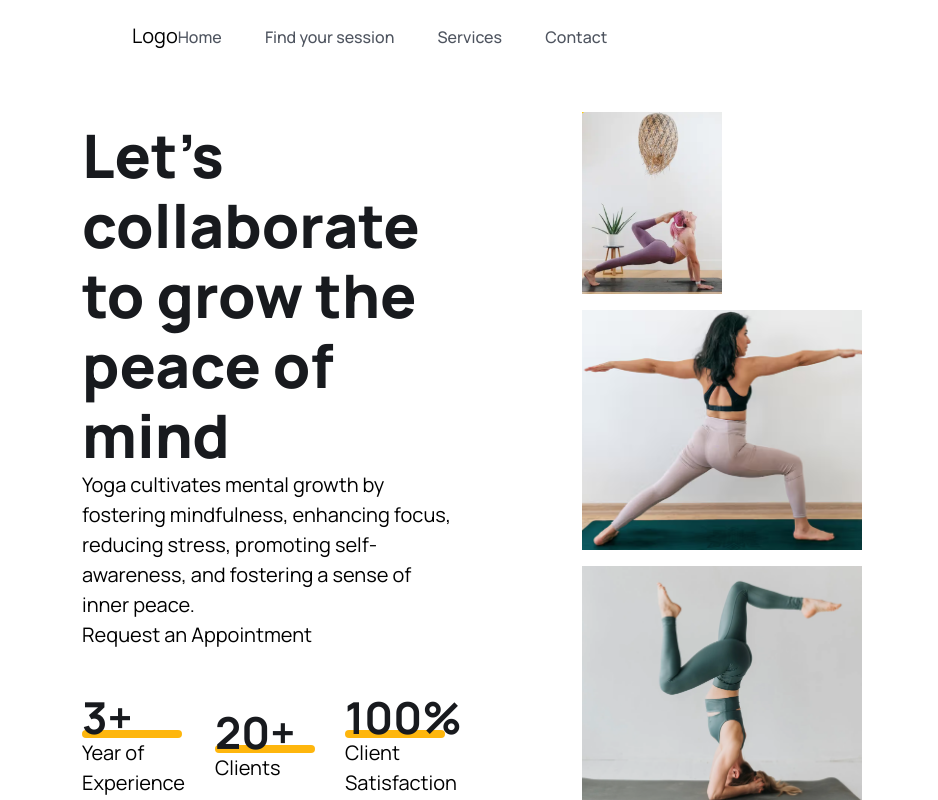
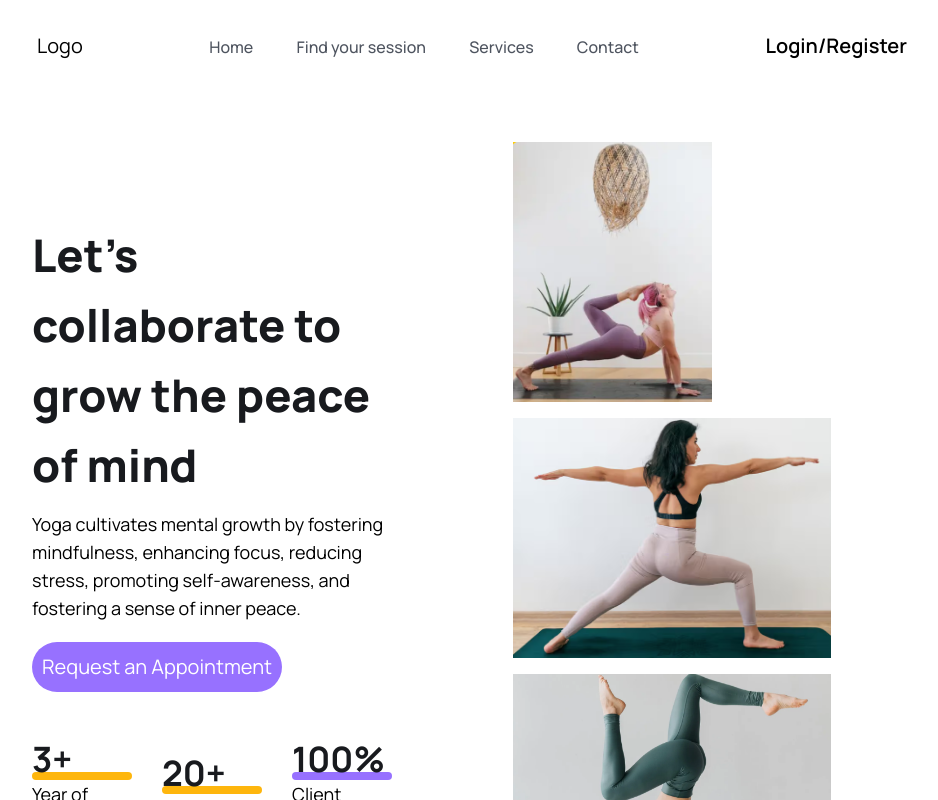
Before and after one commit to bhandaripawan8/Yoga-MERN, a React (Vite) app in the folder frontend/: page / in a window 1280 px wide. Shown: the top 800 px of the page, without its empty margins (168-1106 px from the left). Built offline with nearby package versions, Linux system fonts and the light colour scheme.

Commit message:
hero page redesigned with framer motion animation

```diff
--- a/frontend/package.json
+++ b/frontend/package.json
@@ -11,6 +11,7 @@
   },
   "dependencies": {
     "@fortawesome/fontawesome-free": "^6.5.1",
+    "framer-motion": "^11.1.7",
     "react": "^18.2.0",
     "react-dom": "^18.2.0",
     "react-icons": "^5.0.1",
--- a/frontend/src/App.jsx
+++ b/frontend/src/App.jsx
@@ -5,7 +5,7 @@ import Layout from './layout/Layout';
 
 
 const App = () => {
-  return <div className='text-[20px] mx-[250px]'>
+  return <div className='text-[20px] mx-[200px]'>
       <Layout/>
 </div>
 };
--- /dev/null
+++ b/frontend/src/Pages/Home.css
@@ -0,0 +1,12 @@
+/* .heroHeader {
+    animation: fadeInAnimation 1.5s ease-in forwards;
+}
+
+@keyframes fadeInAnimation{
+    from{
+        opacity: 0;
+    }
+    to{
+        opacity: 1;
+    }
+} */
--- a/frontend/src/Pages/Home.jsx
+++ b/frontend/src/Pages/Home.jsx
@@ -1,56 +1,124 @@
-import React from 'react';
-import hero1 from '../assets/images/hero1.png';
-import hero2 from '../assets/images/hero2.png';
-import hero3 from '../assets/images/hero3.png';
-import icons1 from '../assets/images/icon01.png'
-import AboutMe from '../components/Aboutme';
-import PricingPlans from '../components/Pricing';
-import Services from './Services';
-import Testimonials from '../components/Testimonials';
-import Contact from '../components/Contact';
+import React from "react";
+import hero1 from "../assets/images/hero1.png";
+import hero2 from "../assets/images/hero2.png";
+import hero3 from "../assets/images/hero3.png";
+import icons1 from "../assets/images/icon01.png";
+import AboutMe from "../components/Aboutme";
+import PricingPlans from "../components/Pricing";
+import Services from "./Services";
+import Testimonials from "../components/Testimonials";
+import Contact from "../components/Contact";
+import "./Home.css";
+import { motion } from "framer-motion";
 
 const Home = () => {
   return (
     <>
-      <section className='hero__section pt-[60px] 2xl:h-[800px]'>
+      <section className="hero__section pt-[80px] 2xl:h-[700px]">
         <div className="container flex justify-between gap-4">
-        <div className='flex flex-col lg:flex-row gap-[120px] items-center justify-between'>
-          <div className='lg:w-[570px]'>
-            <h1 className='text-[36px] leading-[46px] text-headingColor font-[800] md:text-[60px] md:leading-[70px]'>Let's collaborate to grow the peace of mind</h1>
-            <p className='text__para'>Yoga cultivates mental growth by fostering mindfulness, enhancing focus, reducing stress, promoting self-awareness, and fostering a sense of inner peace.</p>
-            <button className='btn mb-10'>Request an Appointment</button>
+          <div className="flex flex-col lg:flex-row gap-[120px] items-center justify-between">
+            <div className="lg:w-[570px]">
+              <motion.h1
+                className="text-lg text-headingColor font-[800] md:text-[45px] md:leading-[70px] heroHeader"
+                initial={{ opacity: 0 }}
+                animate={{ opacity: 1 }}
+                transition={{ duration: 1, ease: "easeInOut" }}
+              >
+                Let's collaborate to grow the peace of mind
+              </motion.h1>
+              <motion.p
+                className="heroHeader mt-[10px] text-lg"
+                initial={{ opacity: 0 }}
+                animate={{ opacity: 1 }}
+                transition={{ duration: 1, ease: "easeInOut" }}
+              >
+                Yoga cultivates mental growth by fostering mindfulness,
+                enhancing focus, reducing stress, promoting self-awareness, and
+                fostering a sense of inner peace.
+              </motion.p>
+              <div className="hover:bg-grey-500">
+                <motion.button
+                  className=" bg-purpleColor text-white rounded-full my-[20px] p-[10px] hover:bg-grey-200"
+                  initial={{ x: "70px" }}
+                  animate={{ x: 0 }}
+                  transition={{ duration: 2, ease: "easeInOut" }}
+                >
+                  Request an Appointment
+                </motion.button>
+              </div>
               {/* Client counter section */}
-            <div className='flex flex-col lg:flex-row items-center gap-5 lg:gap-[30px] mt-5 lg:mt-0'>
+              <div className="flex flex-col lg:flex-row items-center gap-5 lg:gap-[30px] lg:mt-5">
                 {/* Year of Experience */}
                 <div>
-                <h2 className='text-[35px] leading-[56px] lg:text-[44px] lg:leading-[54px] font-[700] text-headingColor'>3+</h2>
-                <span className='w-[100px] h-2 bg-yellowColor rounded-full block mt-[-14px]'></span>
-                <p className='text__para'>Year of Experience</p>
+                  <motion.h2
+                    className="text-[35px] leading-[56px] lg:text-[35px] lg:leading-[54px] font-[700] text-headingColor"
+                    initial={{ opacity: 0 }}
+                    animate={{ opacity: 1 }}
+                    transition={{ duration: 1, ease: "easeInOut" }}
+                  >
+                    3+
+                  </motion.h2>
+                  <span className="w-[100px] h-2 bg-yellowColor rounded-full block mt-[-14px]"></span>
+                  <motion.p className="text-lg">Year of Experience</motion.p>
                 </div>
                 {/* Clients */}
                 <div>
-                <h2 className='text-[35px] leading-[56px] lg:text-[44px] lg:leading-[54px] font-[700] text-headingColor'>20+</h2>
-                <span className='w-[100px] h-2 bg-yellowColor rounded-full block mt-[-14px]'></span>
-                <p className='text__para'>Clients</p>
+                  <motion.h2
+                    className="text-[35px] leading-[56px] lg:text-[35px] lg:leading-[54px] font-[700] text-headingColor"
+                    initial={{ opacity: 0 }}
+                    animate={{ opacity: 1 }}
+                    transition={{ duration: 1, ease: "easeIn" }}
+                  >
+                    20+
+                  </motion.h2>
+                  <span className="w-[100px] h-2 bg-yellowColor rounded-full block mt-[-14px]"></span>
+                  <p className="text-lg">Clients</p>
                 </div>
                 {/* Client Satisfaction */}
                 <div>
-                <h2 className='text-[35px] leading-[56px] lg:text-[44px] lg:leading-[54px] font-[700] text-headingColor'>100%</h2>
-                <span className='w-[100px] h-2 bg-yellowColor rounded-full block mt-[-14px]'></span>
-                <p className='text__para'>Client Satisfaction</p>
+                  <motion.h2
+                    className="text-[35px] leading-[56px] lg:text-[35px] lg:leading-[54px] font-[700] text-headingColor"
+                    initial={{ opacity: 0 }}
+                    animate={{ opacity: 1 }}
+                    transition={{ duration: 1, ease: "easeInOut" }}
+                  >
+                    100%
+                  </motion.h2>
+                  <span className="w-[100px] h-2 bg-purpleColor rounded-full block mt-[-14px]"></span>
+                  <p className="text-lg">Client Satisfaction</p>
                 </div>
               </div>
             </div>
 
-         <div className='flex flex-wrap gap-4 w-90'>
+            <div className="flex flex-wrap gap-4 w-90">
               {/* First image */}
-          <div className='w-1/2'>
-            <img src={hero1} alt="" className='w-full h-full object-cover' />
+              <div className="w-1/2">
+                <motion.img
+                  src={hero1}
+                  alt=""
+                  className="w-full h-full object-cover"
+                  initial={{ opacity: 0 }}
+                  animate={{ opacity: 1 }}
+                  transition={{ duration: 1, ease: "easeInOut" }}/>
               </div>
               {/* Second and third images */}
-          <div className='flex flex-col gap-4'>
-            <img src={hero2} alt="" className='w-full h-60 object-cover'/>
-            <img src={hero3} alt="" className='w-full h-60 object-cover'/>
+              <div className="flex flex-col gap-4">
+                <motion.img
+                  src={hero2}
+                  alt=""
+                  className="w-full h-60 object-cover"
+                  initial={{ opacity: 0 }}
+                  animate={{ opacity: 1 }}
+                  transition={{ duration: 1, ease: "easeInOut" }}
+                />
+                <motion.img
+                  src={hero3}
+                  alt=""
+                  className="w-full h-60 object-cover"
+                  initial={{ opacity: 0 }}
+                  animate={{ opacity: 1 }}
+                  transition={{ duration: 1, ease: "easeInOut" }}
+                />
               </div>
             </div>
           </div>
@@ -60,42 +128,25 @@ const Home = () => {
       {/* how it works */}
       <section>
         <div className="container">
-        <div className='lg:w-[470px] mx-auto'>
-              <h2 className='heading text-center'>
-              Providing the best yoga services
-              </h2>
-              <p className='text__para text-center'>World class services for everyone, from the certified yoga Instructor</p>
+          <div className="mt-20">
+            <AboutMe />
           </div>
-        <div className='mt-20'>
-        <AboutMe/>
+          <div className="mt-20">
+            <PricingPlans />
           </div>
-        <div className='mt-20'>
-          <PricingPlans/>
-        </div>
-        <div className='p-10 mt-10'>
-          <Services/>
+          <div className="p-10 mt-10">
+            <Services />
           </div>
           <div>
-        <Testimonials/>
+            <Testimonials />
           </div>
           <div>
-          <Contact/>
+            <Contact />
           </div>
-        {/* <div className='grid grid-cols-1 md:grid-cols-2 lg:grid-cols-3 gap-5 lg:gap-[30px] mt-[30px] lg:mt-[55px]'>
-            <div className='py-[30px] px-5'>
-              <div className='flex items-center justify-center'>
-                <img src= {icons1} alt="" />
-              </div>
-
-            </div>
-        </div> */}
         </div>
       </section>
     </>
-
-
-
   );
-}
+};
 
 export default Home;
--- /dev/null
+++ b/frontend/src/components/Header/Header.css
@@ -0,0 +1,6 @@
+
+.navTexts:hover{
+    text-decoration: none;
+    border-bottom: 1px solid purple;
+    transition: border-bottom 0.5s ease;
+}
--- a/frontend/src/components/Header/Header.jsx
+++ b/frontend/src/components/Header/Header.jsx
@@ -1,6 +1,6 @@
-import React, { useEffect } from "react";
+import React from "react";
 import { Link, NavLink } from "react-router-dom";
-import { BiMenu } from "react-icons/bi";
+import './Header.css'
 
 const navlinks = [
   {
@@ -23,17 +23,18 @@ const navlinks = [
 
 const Header = () => {
   return (
-    <header className="mx-[50px]">
-      <div className="flex items-center justify-between mt-[20px]">
+    <header className="mx-[5px] mt-[30px]">
+      <div className="flex items-center justify-between">
         {/* Logo on the far left with left margin 100 */}
-        <div className="flex items-center ml-100">
+        <div className="flex items-center">
           <Link to={"/"}>
-            <h2 className="text-black">Logo</h2>
+            <h2 className="text-black navTexts">Logo</h2>
           </Link>
         </div>
 
         {/* Navigation in the middle */}
-        <div className="container flex items-center justify-between">
+        <div>
+        <div className="container flex items-center justify-between ">
           <nav className="navigation">
             <ul className="menu flex items-center gap-[2.7rem]">
               {navlinks.map((link, index) => (
@@ -41,7 +42,7 @@ const Header = () => {
                   <NavLink
                     to={link.path}
                     activeClassName="text-primaryColor text-[16px] leading-7 font-[600]"
-                    className="text-textColor text-[16px] leading-7 font-[500] hover:text-primaryColor"
+                    className="text-textColor text-[16px] leading-7 font-[500] navTexts"
                   >
                     {link.display}
                   </NavLink>
@@ -49,16 +50,12 @@ const Header = () => {
               ))}
             </ul>
           </nav>
-          <span className="md:hidden">
-            <BiMenu className="w-6 h-6 cursor-pointer" />
-          </span>
         </div>
-
-        {/* Login button on the far right with right margin 100 */}
-        <div className="flex items-center mr-100">
+        </div>
+        <div className="flex items-center">
           <Link to={"/login"}>
-            <button className="text-black py-2 px-6 text-white font-[600] h-8 w-25 flex items-center rounded-[40px]">
-              Login
+            <button className="text-blacktext-black font-[600] h-8 w-25 flex items-center navTexts">
+              Login/Register
             </button>
           </Link>
         </div>
```
Also changed, not shown: 1 other file (tests, documents, lock files or other folders). Lines whose indentation alone changed are shown as unchanged.
